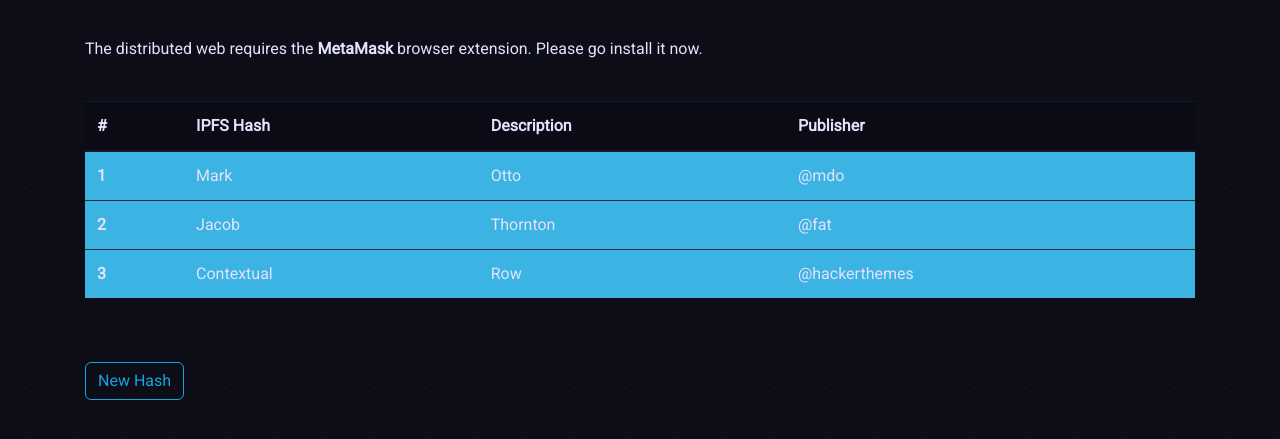
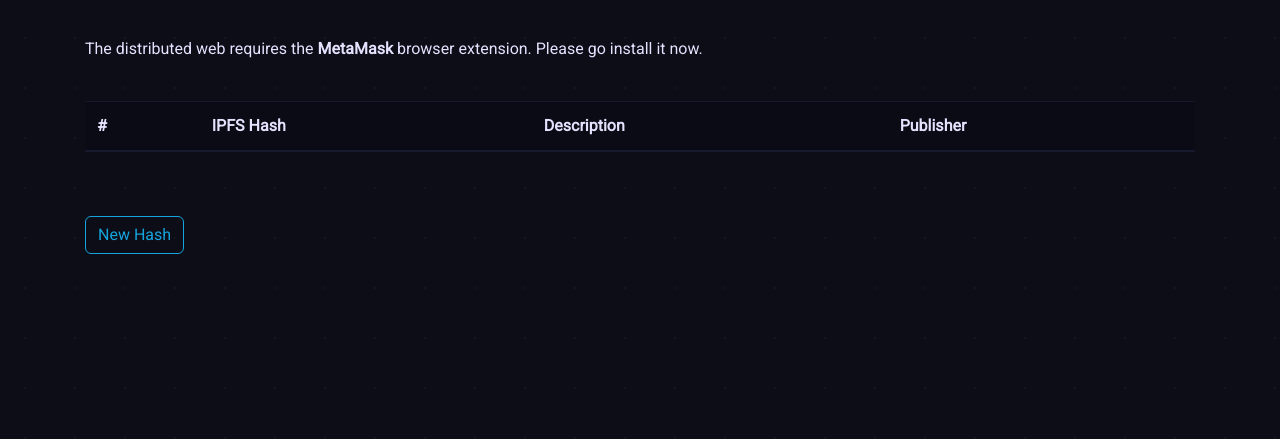
Before and after one commit to pierce403/discoball, a plain HTML site: page index.html in a window 1280 px wide. Shown: the part 187-626 px from the top of the page. Drawn offline with nearby package versions, Linux system fonts and the light colour scheme; a web font is replaced by a local one.

Commit message:
clean out table

```diff
--- a/index.html
+++ b/index.html
@@ -56,7 +56,7 @@
 
       <br><p id="msg"></p><br>
 
-<table id="discoTable" class="table table-hover table-secondary">
+<table id="discoTable" class="table table-hover table-striped">
   <thead class="thead-dark">
     <tr>
       <th>#</th>
@@ -65,27 +65,6 @@
       <th>Publisher</th>
     </tr>
   </thead>
-  <tbody>
-    <tr>
-      <th scope="row">1</th>
-      <td>Mark</td>
-      <td>Otto</td>
-      <td>@mdo</td>
-    </tr>
-    <tr>
-      <th scope="row">2</th>
-      <td>Jacob</td>
-      <td>Thornton</td>
-      <td>@fat</td>
-    </tr>
-
-    <tr class="table-secondary">
-      <th scope="row">3</th>
-      <td>Contextual</td>
-      <td>Row</td>
-      <td>@hackerthemes</td>
-    </tr>
-
   </tbody>
 </table>
 
```
